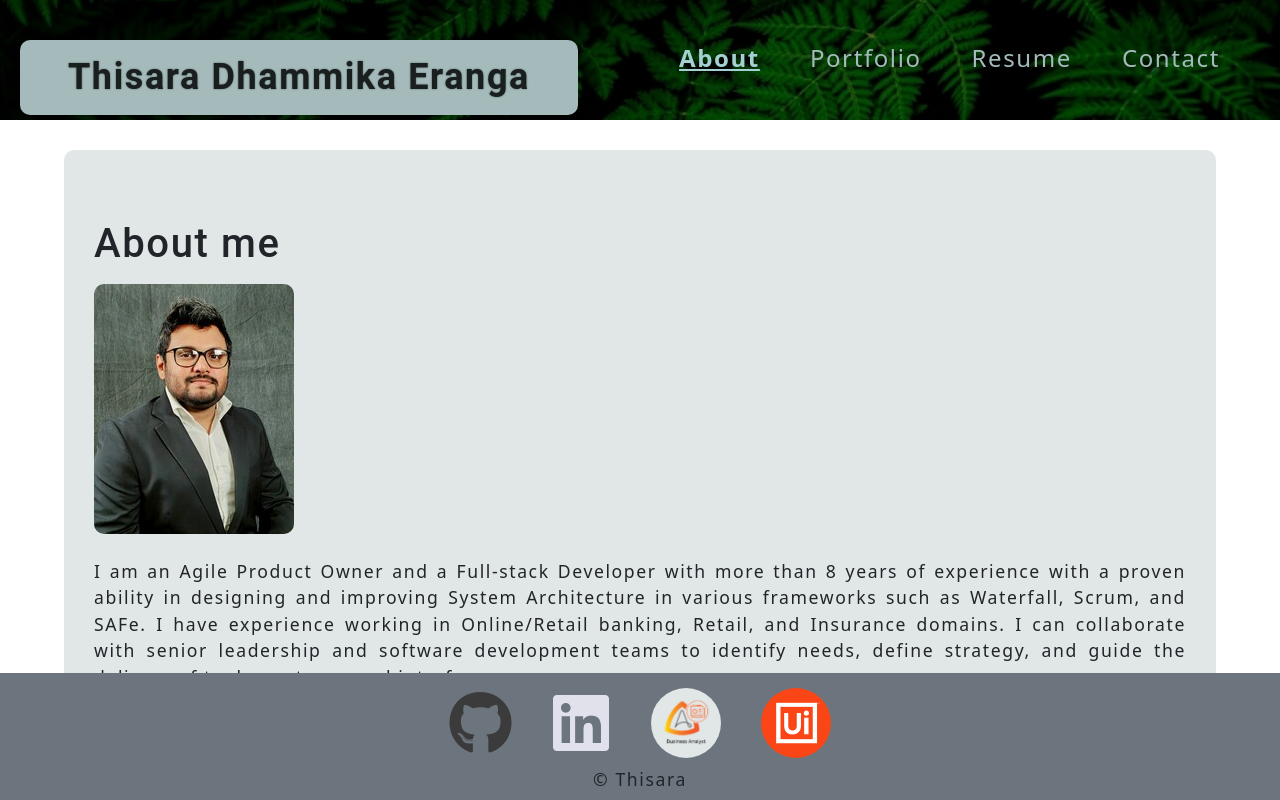
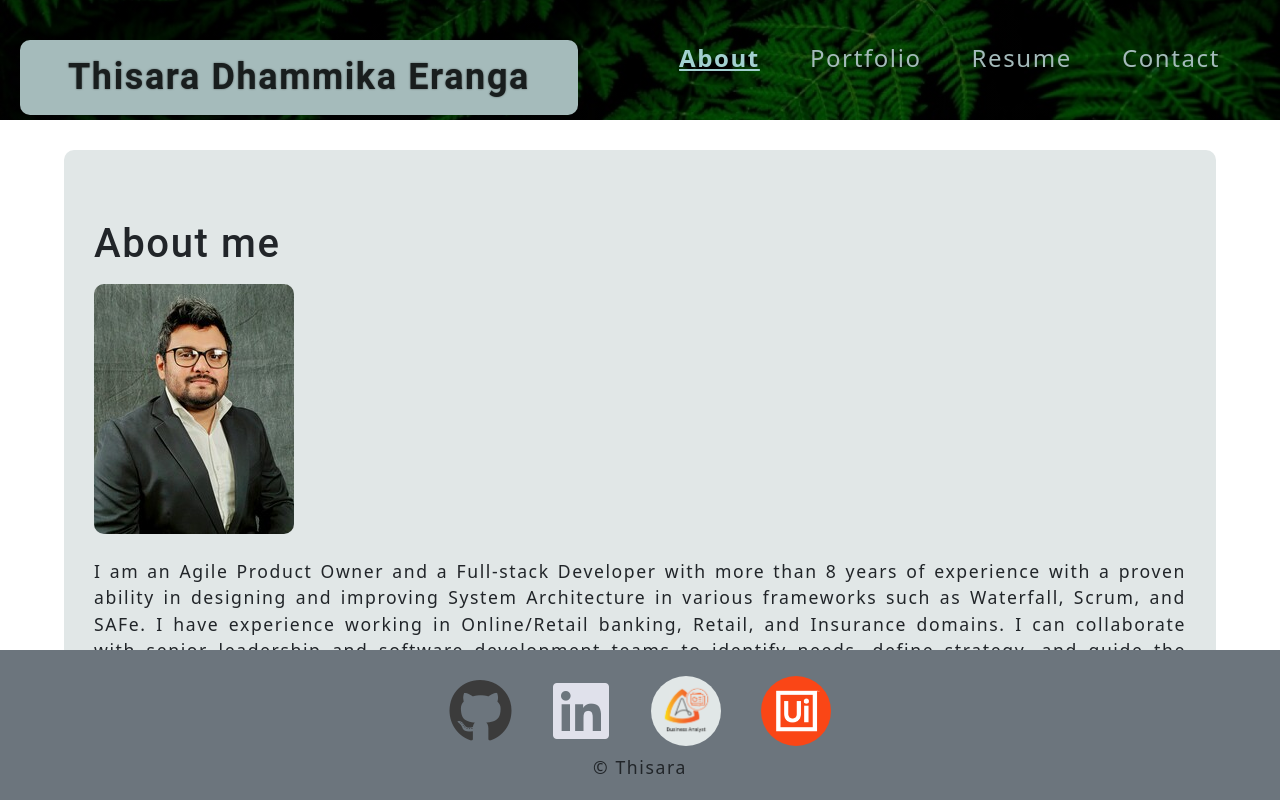
Before and after one commit to Thisara-DE/portfolio, a React (Create React App) app: page / in a window 1280 px wide. Shown: the top 800 px of the page. Built offline with nearby package versions, Linux system fonts and the light colour scheme.

Commit message:
fixed styling

```diff
--- a/src/App.js
+++ b/src/App.js
@@ -33,7 +33,6 @@ function App() {
         {currentTab === 'contact' && <Contact />}
         {currentTab === 'portfolio' && <Portfolio />}
         {currentTab === 'resume' && <Resume />}
-
       </main>
       <Footer />
     </div>
--- a/src/index.css
+++ b/src/index.css
@@ -1,5 +1,5 @@
 main {
-    margin: 30px auto 30px auto;
+    margin: 30px auto 200px auto;
 	max-width: 90%;
     padding: 30px 30px;
     background-color: #e1e7e7;
@@ -556,6 +556,7 @@ footer {
     align-items: center;
     display: flex;
     justify-content: center;
+    height: 150px;
     position: fixed;
     bottom: 0;
     flex-direction: column;
```
